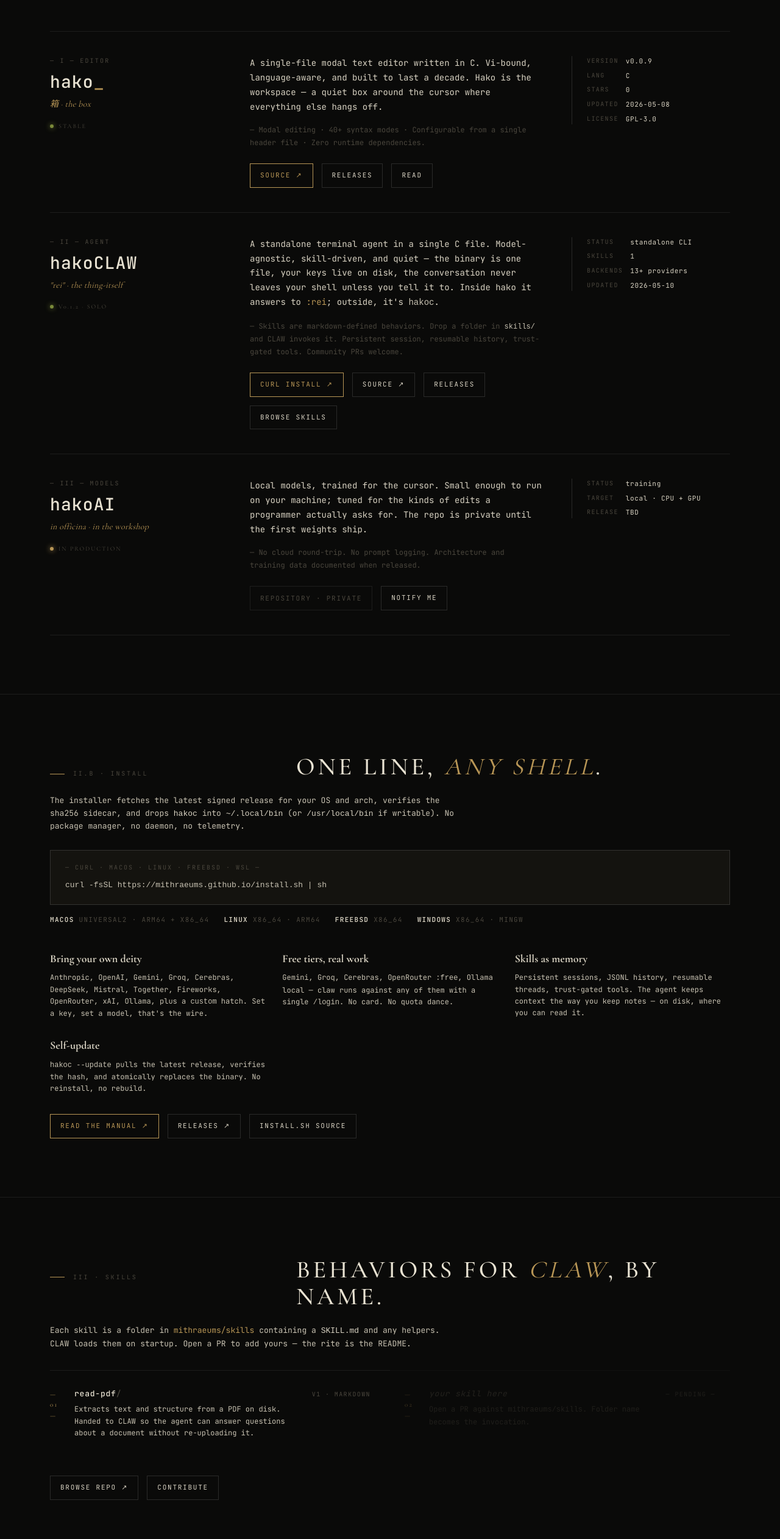
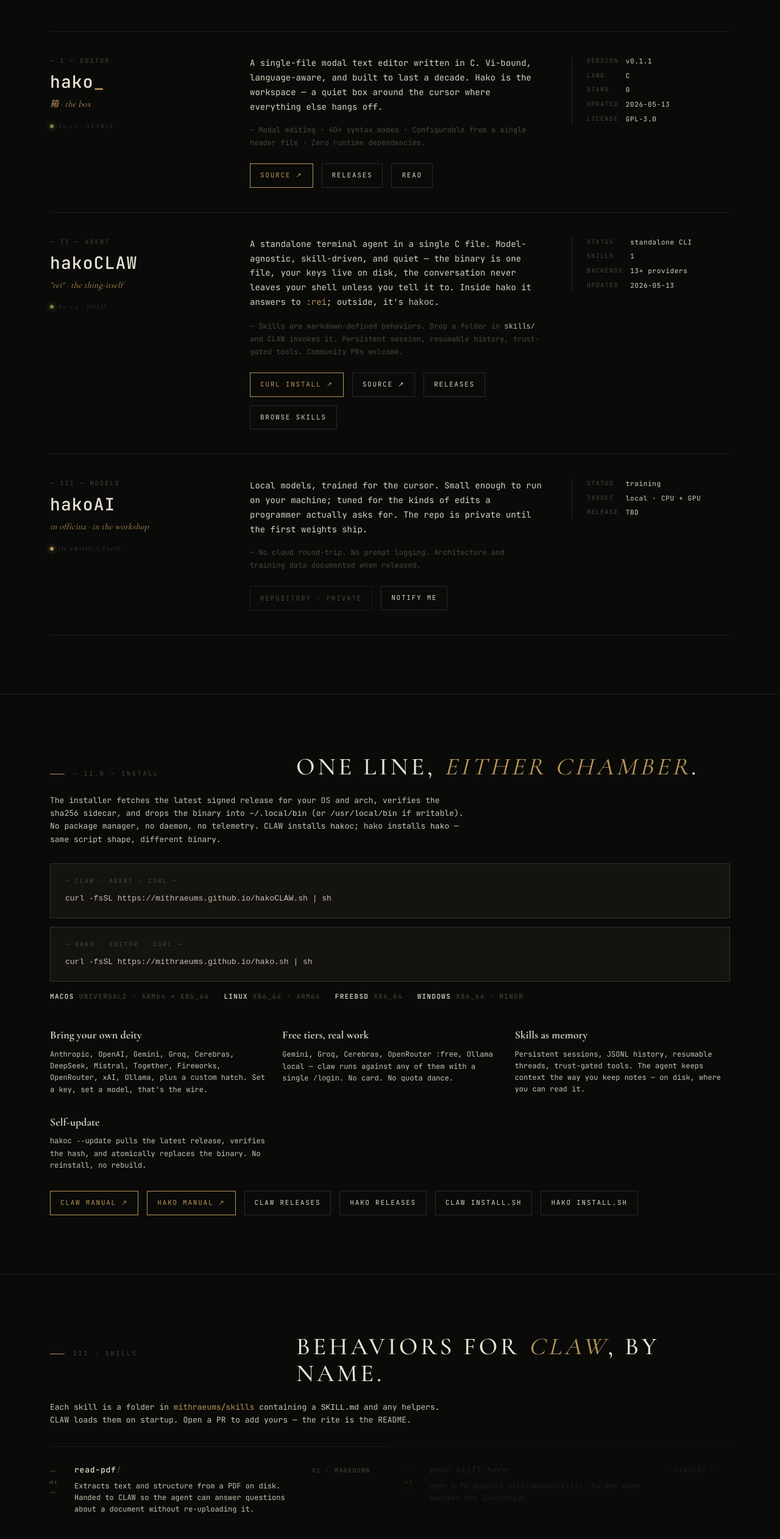
Before and after one commit to hakocorp/hakocorp.github.io, a plain HTML site: page index.html in a window 1280 px wide. Shown: the part 1576-4100 px from the top of the page at 61% size. Drawn offline with nearby package versions, Linux system fonts and the light colour scheme.

Commit message:
new release cards, hako install proxy

```diff
--- a/index.html
+++ b/index.html
@@ -566,7 +566,7 @@
           <div class="codename">— I — editor</div>
           <div class="name">hako<span style="color: var(--gold);">_</span></div>
           <div class="latin">箱 · the box</div>
-          <div class="status"><span class="dot"></span> stable</div>
+          <div class="status"><span class="dot"></span> v0.1.1 · stable</div>
         </div>
         <div class="product-body">
           <p>A single-file modal text editor written in C. Vi-bound, language-aware, and built to last a decade. Hako is the workspace — a quiet box around the cursor where everything else hangs off.</p>
@@ -579,10 +579,10 @@
         </div>
         <div class="product-meta">
           <dl>
-            <dt>VERSION</dt><dd data-field="version">v0.0.9</dd>
+            <dt>VERSION</dt><dd data-field="version">v0.1.1</dd>
             <dt>LANG</dt><dd data-field="lang">C</dd>
             <dt>STARS</dt><dd data-field="stars">—</dd>
-            <dt>UPDATED</dt><dd data-field="updated">2026-05-08</dd>
+            <dt>UPDATED</dt><dd data-field="updated">2026-05-13</dd>
             <dt>LICENSE</dt><dd data-field="license">GPL-3.0</dd>
           </dl>
         </div>
@@ -594,7 +594,7 @@
           <div class="codename">— II — agent</div>
           <div class="name">hakoCLAW</div>
           <div class="latin">"rei" · the thing-itself</div>
-          <div class="status"><span class="dot"></span> v0.1.2 · solo</div>
+          <div class="status"><span class="dot"></span> v0.1.3 · solo</div>
         </div>
         <div class="product-body">
           <p>A standalone terminal agent in a single C file. Model-agnostic, skill-driven, and quiet — the binary is one file, your keys live on disk, the conversation never leaves your shell unless you tell it to. Inside hako it answers to <code style="color: var(--gold); font-family: 'JetBrains Mono', monospace;">:rei</code>; outside, it's <code style="color: var(--bone);">hakoc</code>.</p>
@@ -651,16 +651,21 @@
 <section class="s" id="claw-install">
   <div class="container">
     <div class="section-head">
-      <div class="section-eyebrow">II.b · Install</div>
-      <h2>One line, <em>any shell</em>.</h2>
+      <div class="section-eyebrow">— II.b — Install</div>
+      <h2>One line, <em>either chamber</em>.</h2>
     </div>
     <p style="max-width: 680px; color: var(--bone); font-size: 13px; margin: -32px 0 28px;">
-      The installer fetches the latest signed release for your OS and arch, verifies the sha256 sidecar, and drops <code style="color: var(--paper);">hakoc</code> into <code style="color: var(--paper);">~/.local/bin</code> (or <code style="color: var(--paper);">/usr/local/bin</code> if writable). No package manager, no daemon, no telemetry.
+      The installer fetches the latest signed release for your OS and arch, verifies the sha256 sidecar, and drops the binary into <code style="color: var(--paper);">~/.local/bin</code> (or <code style="color: var(--paper);">/usr/local/bin</code> if writable). No package manager, no daemon, no telemetry. CLAW installs <code style="color: var(--paper);">hakoc</code>; hako installs <code style="color: var(--paper);">hako</code> — same script shape, different binary.
     </p>
 
     <div style="background: var(--shadow); border: 1px solid var(--rule-strong); padding: 20px 24px; font-family: 'JetBrains Mono', ui-monospace, monospace; font-size: 13px; color: var(--paper); position: relative; overflow-x: auto;">
-      <div style="color: var(--ash); font-size: 10px; letter-spacing: 0.2em; text-transform: uppercase; margin-bottom: 10px;">— curl · macOS · Linux · FreeBSD · WSL —</div>
-      <code style="color: var(--bone); white-space: pre;">curl -fsSL https://mithraeums.github.io/install.sh | sh</code>
+      <div style="color: var(--ash); font-size: 10px; letter-spacing: 0.2em; text-transform: uppercase; margin-bottom: 10px;">— CLAW · agent · curl —</div>
+      <code style="color: var(--bone); white-space: pre;">curl -fsSL https://mithraeums.github.io/hakoCLAW.sh | sh</code>
+    </div>
+
+    <div style="background: var(--shadow); border: 1px solid var(--rule-strong); padding: 20px 24px; font-family: 'JetBrains Mono', ui-monospace, monospace; font-size: 13px; color: var(--paper); position: relative; overflow-x: auto; margin-top: 14px;">
+      <div style="color: var(--ash); font-size: 10px; letter-spacing: 0.2em; text-transform: uppercase; margin-bottom: 10px;">— HAKO · editor · curl —</div>
+      <code style="color: var(--bone); white-space: pre;">curl -fsSL https://mithraeums.github.io/hako.sh | sh</code>
     </div>
 
     <div style="margin-top: 16px; display: flex; flex-wrap: wrap; gap: 24px; color: var(--ash); font-size: 11px; letter-spacing: 0.12em; text-transform: uppercase;">
@@ -690,9 +695,12 @@
     </div>
 
     <div style="margin-top: 32px; display: flex; gap: 14px; flex-wrap: wrap;">
-      <a class="btn gold" href="https://github.com/mithraeums/hakoCLAW#readme" target="_blank" rel="noopener">Read the manual ↗</a>
-      <a class="btn" href="https://github.com/mithraeums/hakoCLAW/releases" target="_blank" rel="noopener">Releases ↗</a>
-      <a class="btn" href="https://github.com/mithraeums/hakoCLAW/blob/main/install.sh" target="_blank" rel="noopener">install.sh source</a>
+      <a class="btn gold" href="https://github.com/mithraeums/hakoCLAW#readme" target="_blank" rel="noopener">CLAW manual ↗</a>
+      <a class="btn gold" href="https://github.com/mithraeums/hako#readme" target="_blank" rel="noopener">hako manual ↗</a>
+      <a class="btn" href="https://github.com/mithraeums/hakoCLAW/releases" target="_blank" rel="noopener">CLAW releases</a>
+      <a class="btn" href="https://github.com/mithraeums/hako/releases" target="_blank" rel="noopener">hako releases</a>
+      <a class="btn" href="https://github.com/mithraeums/hakoCLAW/blob/main/install.sh" target="_blank" rel="noopener">CLAW install.sh</a>
+      <a class="btn" href="https://github.com/mithraeums/hako/blob/main/install.sh" target="_blank" rel="noopener">hako install.sh</a>
     </div>
   </div>
 </section>
@@ -746,17 +754,17 @@
       <h2>Latest from <em>each chamber</em>.</h2>
     </div>
     <div class="releases" id="releases-grid">
+      <div class="release" data-repo="mithraeums/hakoCLAW">
+        <div class="release-tag"><span>CLAW</span><b data-field="release-tag">v0.1.3</b></div>
+        <h3 class="release-version" data-field="release-title">tools &amp; banner</h3>
+        <p class="release-msg" data-field="release-body">Gemini tool-call fix — <code>tool_calls</code> and <code>tool_call_id</code> preserved end-to-end. New framed banner with <code># NEW</code> and <code># TIPS</code>. <code>/models</code> lists installed ollama models. Read/write byte-exact on Windows.</p>
+        <div class="release-date" data-field="release-date">2026-05-13</div>
+      </div>
       <div class="release" data-repo="mithraeums/hako">
-        <div class="release-tag"><span>HAKO</span><b data-field="release-tag">v0.0.9</b></div>
-        <h3 class="release-version" data-field="release-title">caret &amp; modes</h3>
-        <p class="release-msg" data-field="release-body">Block caret refinements, two new syntax modes, sigil-based status line, opt-in mouse support. Configuration moved to a single header.</p>
-        <div class="release-date" data-field="release-date">2026-05-02</div>
-      </div>
-      <div class="release" data-repo="mithraeums/hakoCLAW">
-        <div class="release-tag"><span>CLAW</span><b data-field="release-tag">v0.1.2</b></div>
-        <h3 class="release-version" data-field="release-title">termios &amp; self-update</h3>
-        <p class="release-msg" data-field="release-body">Termios raw line editor with cursor keys, history (↑/↓), Home/End, kill-word. <code>--update</code> self-updater verifies sha256 before atomic-replacing the binary. Universal2 macOS, Linux arm64, FreeBSD x86_64 added to the release matrix.</p>
-        <div class="release-date" data-field="release-date">2026-05-10</div>
+        <div class="release-tag"><span>HAKO</span><b data-field="release-tag">v0.1.1</b></div>
+        <h3 class="release-version" data-field="release-title">windows + iSh + splash</h3>
+        <p class="release-msg" data-field="release-body">Windows link error fixed (<code>detectTerminalType</code> moved outside POSIX block). iSh defenses: <code>gridResize</code> caps, bounded skill loader, session resume on fresh setups. Splash gained <code># NEW</code> + <code># TIPS</code>.</p>
+        <div class="release-date" data-field="release-date">2026-05-13</div>
       </div>
       <div class="release" data-repo="mithraeums/skills">
         <div class="release-tag"><span>SKILLS</span><b data-field="release-tag">— pre-1.0 —</b></div>
@@ -849,8 +857,8 @@
 <script type="application/json" id="mithraeum-data">
 {
   "repos": {
-    "hako":     { "version": "v0.0.9", "stars": 0, "updated": "2026-05-08", "license": "GPL-3.0", "lang": "C" },
-    "hakoCLAW": { "version": "v0.1.2", "stars": 0, "updated": "2026-05-10", "license": "GPL-3.0", "lang": "C" },
+    "hako":     { "version": "v0.1.1", "stars": 0, "updated": "2026-05-13", "license": "GPL-3.0", "lang": "C" },
+    "hakoCLAW": { "version": "v0.1.3", "stars": 0, "updated": "2026-05-13", "license": "GPL-3.0", "lang": "C" },
     "skills":   { "version": "—",       "stars": 0, "updated": "2026-04-22", "skillCount": 1 },
     "hakoAI":   { "private": true }
   },
@@ -858,11 +866,13 @@
     { "slug": "read-pdf", "title": "read-pdf", "summary": "Extracts text and structure from a PDF on disk. Handed to CLAW so the agent can answer questions about a document without re-uploading it.", "version": "v1" }
   ],
   "releases": [
+    { "repo": "hakoCLAW", "tag": "v0.1.3", "title": "tools + banner", "body": "Gemini tool-call fix (preserves tool_calls + tool_call_id). /models lists installed ollama models. Ollama endpoint-leak on provider swap fixed. New framed banner with # NEW + # TIPS sections. Read/write byte-exact on Windows.", "date": "2026-05-13" },
+    { "repo": "hako",     "tag": "v0.1.1", "title": "windows + iSh + splash", "body": "Windows link error fixed (detectTerminalType moved outside POSIX block). iSh defenses: gridResize caps, bounded skill loader, hkLoadSession on first launch. Splash gained # NEW + # TIPS.", "date": "2026-05-13" },
     { "repo": "hakoCLAW", "tag": "v0.1.2", "title": "termios & self-update", "body": "Termios raw line editor with cursor keys, history, Home/End, kill-word. --update self-updater verifies sha256 before atomic-replacing the binary. Universal2 macOS, Linux arm64, FreeBSD x86_64 added.", "date": "2026-05-10" },
     { "repo": "hako",     "tag": "v0.0.9", "title": "caret & modes",         "body": "Block caret refinements, two new syntax modes, sigil-based status line, opt-in mouse support. Configuration moved to a single header.", "date": "2026-05-02" },
     { "repo": "skills",   "tag": "—",       "title": "read-pdf",              "body": "First skill landed. Defines the SKILL.md schema CLAW will load against. PRs open for community contributions.", "date": "2026-04-22" }
   ],
-  "build": "2026-05-10"
+  "build": "2026-05-13"
 }
 </script>
 
```
Also changed, not shown: 5 other files.
